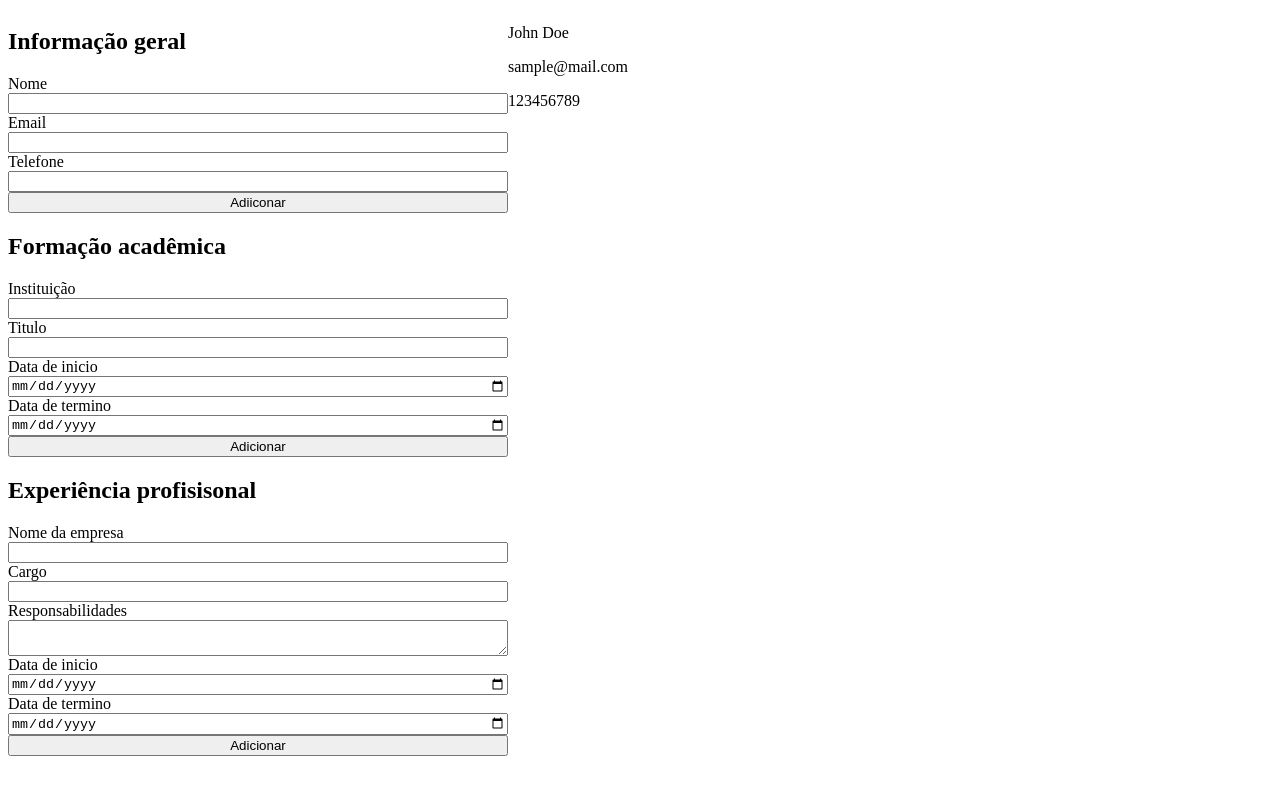
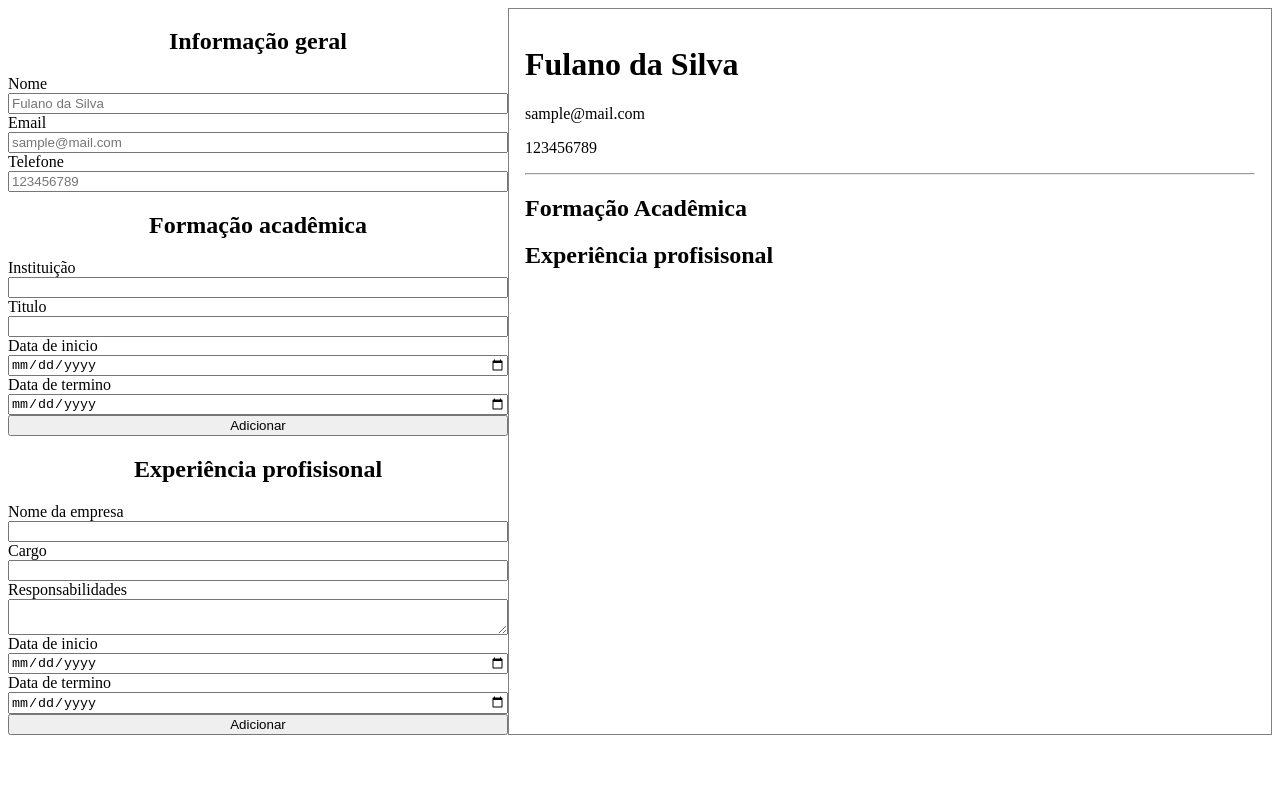
Before and after one commit to vjnnxx/cv-maker, a React (Vite) app: page / in a window 1280 px wide. Shown: the top 794 px of the page. Built offline with nearby package versions, Linux system fonts and the light colour scheme.

Commit message:
Formulário de formação acadêmica funcional

```diff
--- a/package.json
+++ b/package.json
@@ -11,7 +11,8 @@
   },
   "dependencies": {
     "react": "^18.3.1",
-    "react-dom": "^18.3.1"
+    "react-dom": "^18.3.1",
+    "uuid": "^10.0.0"
   },
   "devDependencies": {
     "@eslint/js": "^9.8.0",
--- a/src/App.css
+++ b/src/App.css
@@ -5,6 +5,7 @@
 
 .main{
   display: flex;
+  justify-content: space-around;
 }
 
 /* #root {
--- a/src/App.jsx
+++ b/src/App.jsx
@@ -1,4 +1,5 @@
 import { useState } from 'react'
+import { v4 as uuidv4 } from 'uuid';
 // import reactLogo from './assets/react.svg'
 // import viteLogo from '/vite.svg'
 import './App.css'
@@ -7,9 +8,19 @@ import EduForm from './EduForm';
 import ProfessionalForm from './ProfessionalForm';
 
 export default function App() {
-  const [name, setName] = useState('John Doe');
+  const [name, setName] = useState('Fulano da Silva');
   const [email, setEmail] = useState('sample@mail.com');
   const [phone, setPhone] = useState('123456789');
+
+  const [education, setEducation] = useState([]);
+
+
+  //State com lista de formações / experiências
+
+  const addEducation = (values) =>{
+    values.id = uuidv4();
+    setEducation([...education, values])
+  }
 
 
   return (
@@ -20,23 +31,19 @@ export default function App() {
           <h2>Informação geral</h2>
           <form className='form' onSubmit={(e)=>{ e.preventDefault() }}>
             <label htmlFor="name">Nome</label>
-            <input type="text" name='name' onChange={e => setName(e.target.value)}></input>
+            <input type="text" name='name' onChange={e => setName(e.target.value)} placeholder='Fulano da Silva' />
 
             <label htmlFor="email">Email</label>
-            <input type="text" name='email' onChange={e => setEmail(e.target.value)}></input>
+            <input type="text" name='email' onChange={e => setEmail(e.target.value)} placeholder='sample@mail.com'/>
 
             <label htmlFor="phone-number">Telefone</label>
-            <input type="tel" name='phone-number' onChange={e => setPhone(e.target.value)}></input>
-
-            <input type="submit" value="Adiiconar" />
+            <input type="tel" name='phone-number' onChange={e => setPhone(e.target.value)} placeholder='123456789'/>
           </form>
-
-
         </Section>
 
         <Section>
           <h2>Formação acadêmica</h2>
-          <EduForm></EduForm>
+          <EduForm onClick={addEducation}></EduForm>
 
         </Section>
 
@@ -48,9 +55,29 @@ export default function App() {
 
 
       <div className='curriculum'>
-          <p>{name}</p>
+          <h1>{name}</h1>
+
           <p>{email}</p>
           <p>{phone}</p>
+
+          <hr />
+
+          <div className='academic'>
+            <h2>Formação Acadêmica</h2>
+              {education.map((element)=>
+                <div key={element.id}>
+                  <strong>{element.startDate.split('-')[0]} - {element.endDate.split('-')[0]} | {element.instituition}</strong>
+                  <p>{element.formation}</p>
+                </div>
+              )}
+           {/* Transformar div de form em lista de formações clicáveis para edição */}
+
+
+          </div>
+
+          <div className='profesisonal'>
+            <h2>Experiência profisisonal</h2>
+          </div>
       </div>
     </div>
   )
--- a/src/EduForm.jsx
+++ b/src/EduForm.jsx
@@ -1,20 +1,30 @@
-export default function EduForm(){
+import { useState } from "react";
+
+export default function EduForm({onClick}){
+
+    const [instituition, setInstituition] = useState('');
+    const [formation, setFormation] = useState('');
+    const [startDate, setStartDate] = useState('');
+    const [endDate, setEndDate] = useState('');
+
+
+
     return (
         <div>
             <form className="form" onSubmit={(e)=>{ e.preventDefault() }}>
                 <label htmlFor="instituition">Instituição</label>
-                <input type="text" name='institution'/>
+                <input type="text" name='institution' onChange={e => setInstituition(e.target.value)}/>
 
                 <label htmlFor="formation-title"> Titulo </label>
-                <input type="text" name='formation-title'/>
+                <input type="text" name='formation-title' onChange={e => setFormation(e.target.value)}/>
 
                 <label htmlFor="start-date">Data de inicio</label>
-                <input type="date" name='start-date'/>
+                <input type="date" name='start-date'onChange={e => setStartDate(e.target.value)}/>
 
                 <label htmlFor="end-date">Data de termino</label>
-                <input type="date" name='end-date'/>
+                <input type="date" name='end-date' onChange={e => setEndDate(e.target.value)}/>
 
-                <input type="submit" value="Adicionar" />
+                <button onClick={() => onClick({instituition, formation, startDate, endDate})}>Adicionar</button>
             </form>
         </div>
     )
--- a/src/Section.jsx
+++ b/src/Section.jsx
@@ -1,6 +1,6 @@
 import { Children } from "react";
 
-function Section({children}){
+export default function Section({children}){
 
     const childrenList = Children.map(children, child =>
         <div>
@@ -9,10 +9,8 @@ function Section({children}){
     );
 
     return (
-        <>
+        <div  style={{display: "flex", flexDirection: 'column', alignItems: 'center'}}>
             {childrenList}
-        </>
+        </div>
     )
 }
-
-export default Section;
--- a/src/index.css
+++ b/src/index.css
@@ -1,9 +1,11 @@
-.input-section{
-
-}
-
 .form{
   display: flex;
   flex-direction: column;
   width: 500px;
 }
+
+.curriculum{
+  border: 1px solid grey;
+  width: 750px;
+  padding: 16px;
+}
```
Also changed, not shown: 1 other file (tests, documents, lock files or other folders).
